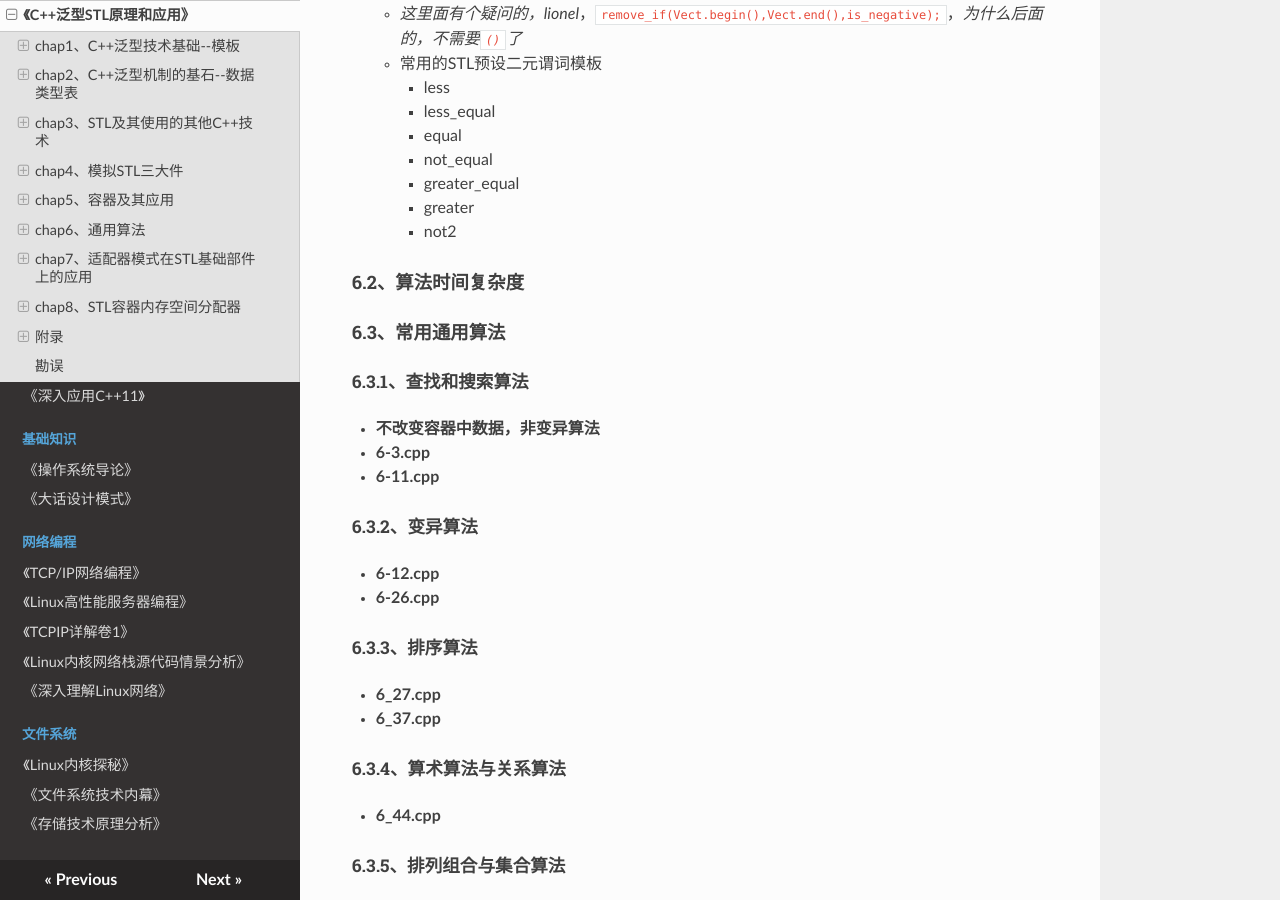
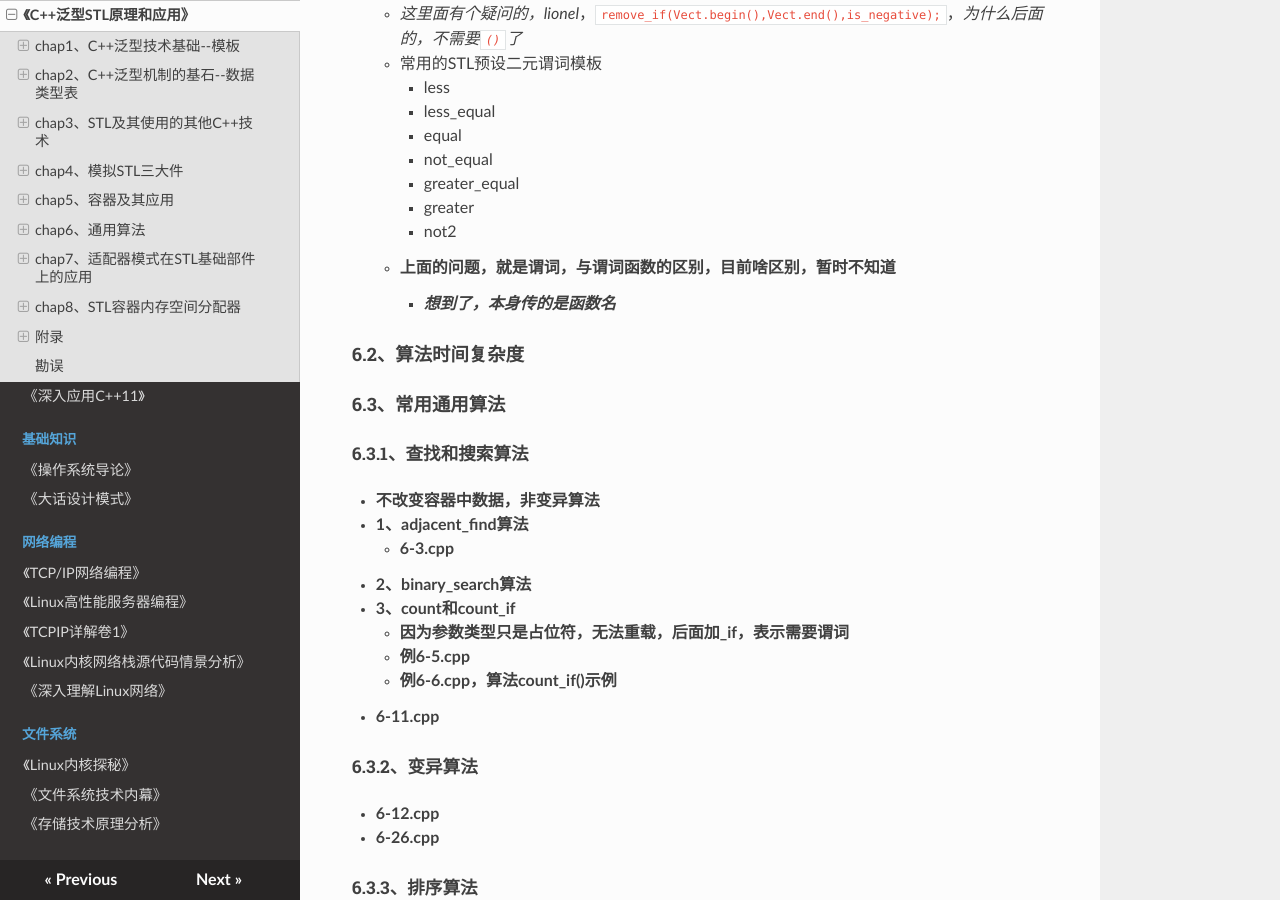
Before and after one commit to wolflion/booknotes, an MkDocs documentation site: the page built from docs/21STL/C++泛型STL原理和应用.md, in a window 1280 px wide and 900 px high, scrolled down 18335 px. Built offline with MkDocs 1.6.1, drawn with Linux system fonts in a browser that asks for light colours; nearby versions of some CDN libraries; some of the changed text lies outside the part shown.

Commit message:
Update C++泛型STL原理和应用.md

```diff
--- a/docs/21STL/C++泛型STL原理和应用.md
+++ b/docs/21STL/C++泛型STL原理和应用.md
@@ -357,7 +357,6 @@ int main(){
 ##### 3.2.3 Lambda表达式
 
 + 无名/匿名仿函数
-
 + [例3-7 lambda表达式与具有相同功能的仿函数的比较](https://gitee.com/fewolflion/BookNote/blob/master/01lioneloutput/60BookCode/C++%E6%B3%9B%E5%9E%8BSTL%E5%8E%9F%E7%90%86%E5%92%8C%E5%BA%94%E7%94%A8/chap3STL%E5%8F%8A%E5%85%B6%E4%BD%BF%E7%94%A8%E7%9A%84%E5%85%B6%E4%BB%96C++%E6%8A%80%E6%9C%AF/E3-07.cpp)。**Lambda表达式**又叫 *无名仿函数（或匿名仿函数）*
   + `[](int x){cout << 2*x << endl;} // 相当于在声明function类的同时，又定义了定义该对象`
     + `[]`，仿函数中运算符`()`的重载函数名，也叫**lambda表达式前导符**
@@ -372,6 +371,7 @@ int main(){
   + 示例1：演示了引用捕获的程序代码
   + 示例2：演示了关键字mutable的应用
 + 例3-11 把lambda表达式应用于STL通用算法的一个程序示例
++ *mutable与exception关键字，同时自己记住各种使用场景，lionel*
 
 #### 3.3 智能指针
 
@@ -745,6 +745,8 @@ mapStudent[1]="student_one";
     + greater_equal<T>
     + greater<T>
     + not2<B>
+  + 上面的问题，就是**谓词，与谓词函数的区别**，目前啥区别，暂时不知道
+    + *想到了，本身传的是函数名*
 
 #### 6.2、算法时间复杂度
 
@@ -753,7 +755,13 @@ mapStudent[1]="student_one";
 ##### 6.3.1、查找和搜索算法
 
 + **不改变容器中数据**，非变异算法
-+ 6-3.cpp
++ 1、adjacent_find算法
+  + 6-3.cpp
++ 2、binary_search算法
++ 3、count和count_if
+  + **因为参数类型只是占位符，无法重载，后面加_if，表示需要谓词**
+  + 例6-5.cpp
+  + 例6-6.cpp，算法count_if()示例
 + 6-11.cpp
 
 ##### 6.3.2、变异算法
```
